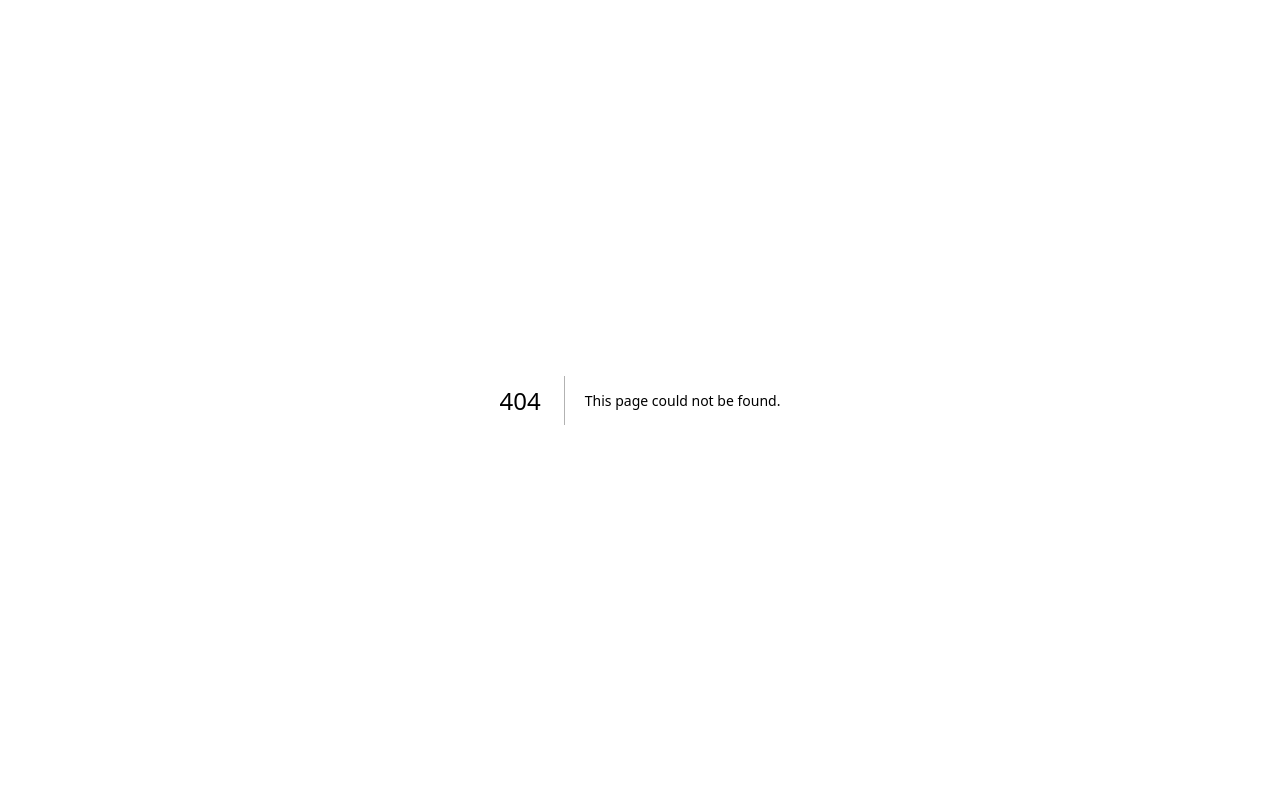
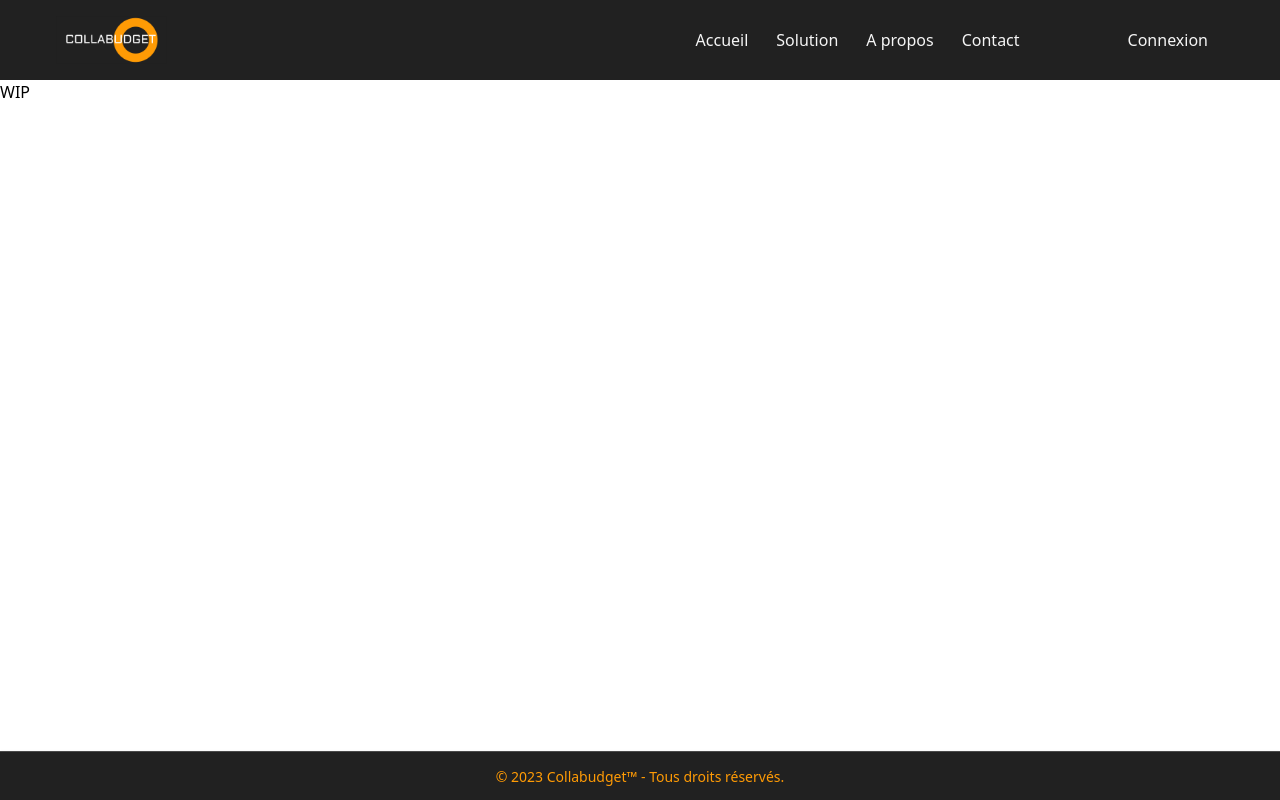
Before and after one commit to Timerns/Collabudget, a Next.js app in the folder frontend/: page /apropos in a window 1280 px wide. Before the commit this address had no page. Built offline with nearby package versions, Linux system fonts and the light colour scheme.

Commit message:
refactor landing pages + modif footer

```diff
--- /dev/null
+++ b/frontend/src/app/(auth)/signing/page.tsx
@@ -0,0 +1,5 @@
+export default function Page() {
+    return (
+        <div>Hi signin</div>
+    )
+}
--- /dev/null
+++ b/frontend/src/app/(landingpage)/apropos/page.tsx
@@ -0,0 +1,11 @@
+import Footer from "@/app/components/footer";
+
+export default function Page()  {
+    return (
+        <div>
+            WIP
+
+            <Footer />
+        </div>
+    )
+}
--- /dev/null
+++ b/frontend/src/app/(landingpage)/contact/page.tsx
@@ -0,0 +1,11 @@
+import Footer from "@/app/components/footer";
+
+export default function Page()  {
+    return (
+        <div>
+            WIP
+
+            <Footer />
+        </div>
+    )
+}
--- /dev/null
+++ b/frontend/src/app/(landingpage)/layout.tsx
@@ -0,0 +1,13 @@
+import AppMenu from "@/app/components/Menus/AppMenu";
+import LandingMenu from "../components/Menus/LandingMenu";
+
+export default function RootLayout({children,}: {children: React.ReactNode}) {
+    return (
+        <div>
+            <LandingMenu />
+            <div>
+                {children}
+            </div>
+        </div>
+    )
+}
--- a/frontend/src/app/page.tsx
+++ b/frontend/src/app/(landingpage)/page.tsx
@@ -1,12 +1,11 @@
 
 import Footer from "@/app/components/footer";
-import LandingMenu from "./components/Menus/LandingMenu";
+import LandingMenu from "../components/Menus/LandingMenu";
 
 export default function Page() {
     console.log("Hello World " + process.env.HELLO);
     return (
         <>
-            <LandingMenu></LandingMenu>
             <div className="container mx-auto px-4">
                 <h1 className={"text-2xl text-center my-16"}>Gérez vos dépenses</h1>
                 <hr className={"border-secondary mx-16"}/>
@@ -74,7 +73,7 @@ export default function Page() {
                     </div>
                 </div>
             </div>
-            <Footer />
+            <Footer display="bottom"/>
         </>
     )
 }
--- /dev/null
+++ b/frontend/src/app/(landingpage)/solution/page.tsx
@@ -0,0 +1,11 @@
+import Footer from "@/app/components/footer";
+
+export default function Page()  {
+    return (
+        <div>
+            WIP
+
+            <Footer />
+        </div>
+    )
+}
--- a/frontend/src/app/components/footer.tsx
+++ b/frontend/src/app/components/footer.tsx
@@ -1,7 +1,27 @@
-export default function Footer() {
+import { FC } from "react"
+
+type DisplayStats = "bottom" | "fixe"
+
+type pageProps = {
+    display?: DisplayStats
+}
+
+const Footer: FC<pageProps> = (props) => {
     return (
-        <div className={"bg-secondary text-primary text-center py-8"}>
-            Collabudget 2023 - Tous droits réservés
-        </div>
+        <footer className={" flex items-center justify-center flex-row bottom-0 left-0 z-20 w-full p-3 bg-secondary border-t border-light-secondary shadow" + (props.display == "fixe"? " fixed": "")}>
+            <div>
+                <span className="text-sm text-primary sm:text-center ">© 2023
+                    <a href="/" className="hover:underline"> Collabudget™ </a>
+                    - Tous droits réservés.
+                </span>
+            </div>
+
+        </footer>
     )
 }
+
+Footer.defaultProps = {
+    display: "fixe"
+};
+
+export default Footer;
```
Also changed, not shown: frontend/src/app/(auth)/login/page.tsx (renamed from frontend/src/app/login/page.tsx).
